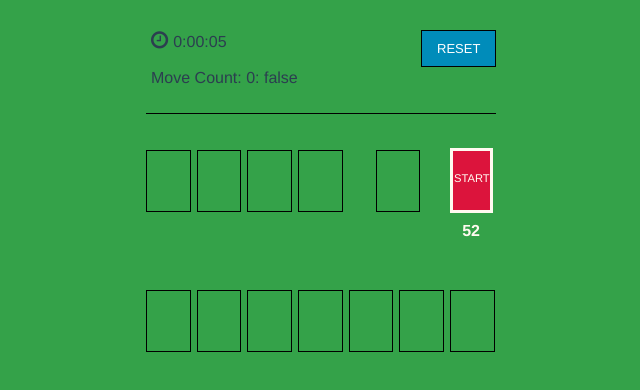
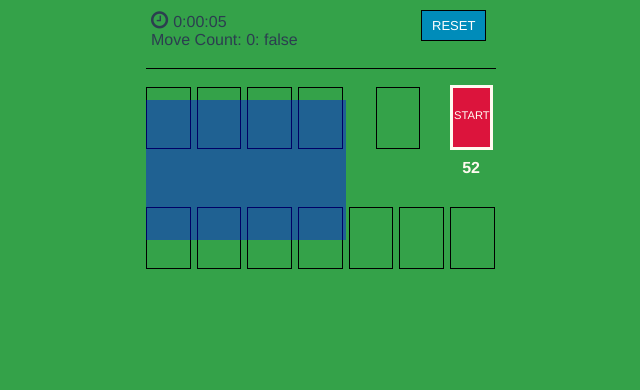
Before and after one commit to nisino25/solitaire, a Vue app: page / in a window 1280 px wide. Shown: the top 390 px of the page, without its empty margins (319-959 px from the left). Built offline with nearby package versions, Linux system fonts and the light colour scheme.

Commit message:
eddited the styleing

```diff
--- a/src/App.vue
+++ b/src/App.vue
@@ -19,12 +19,11 @@
 
           <div style=" margin-left:20px;">
             <i class="fa fa-clock-o" style="font-size:125%;margin-right:5px"></i><span>{{showingTimer}}</span>
-            <br><br>
-            <span>Move Count: {{moveCount}}: {{hasSelectedCard}}</span>
+            <br>
+            <span style="margin-top:50px">Move Count: {{moveCount}}: {{hasSelectedCard}}</span>
           </div>
         </div>
         <hr>
-        <br>
 
 
 
@@ -1059,8 +1058,8 @@ body {
 
 .detail{
   /* background-color: grey; */
-  height:75px;
-  margin-top: 30px;
+  height:50px;
+  margin-top: 10px;
   text-align: start;
   margin-left: -15px;
 }
@@ -1081,7 +1080,7 @@ hr{
   border-color: black;
   border-style: solid;
   color: white;
-  padding: 10px 15px;
+  padding: 7px 10px;
   text-align: center;
   text-decoration: none;
   /* display: inline-block; */
@@ -1093,11 +1092,11 @@ hr{
 
 .finished-area{
   position:absolute;
-  /* background-color: blue; */
-  top:135px;
+  background-color: blue;
+  top:100px;
   opacity: 0.4;
   width:200px;
-  height:170px;
+  height:140px;
   display: flex;
   z-index: 100;
 }
@@ -1105,7 +1104,7 @@ hr{
 
 .top-section{
   /* background-color: blue; */
-  height:140px;
+  height:120px;
   display: flex;
 }
 
```
